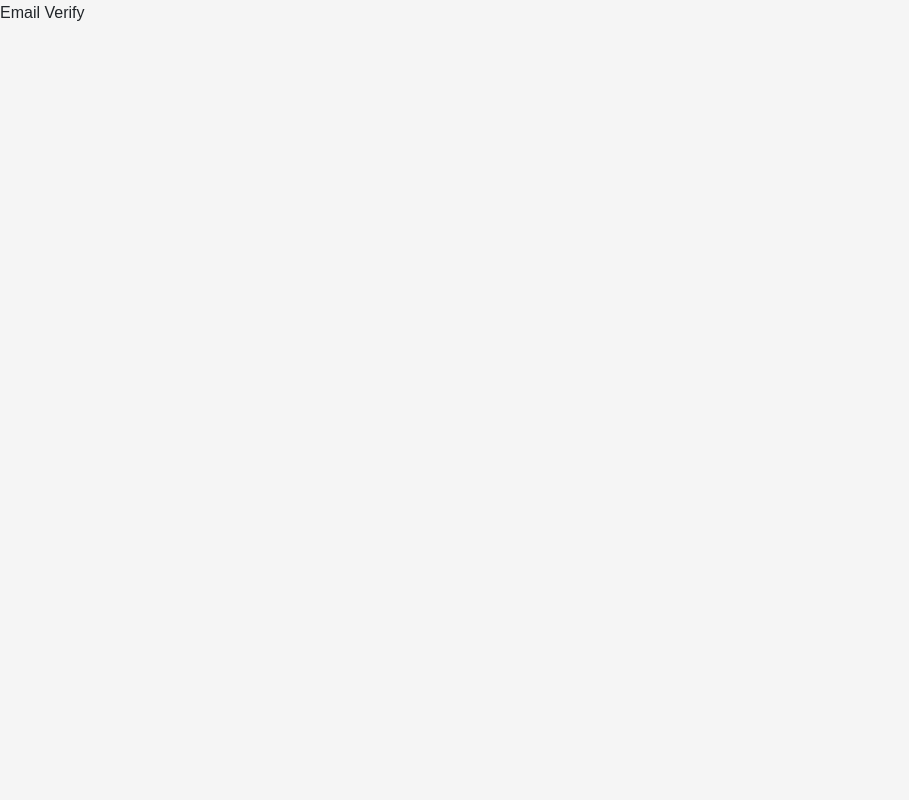
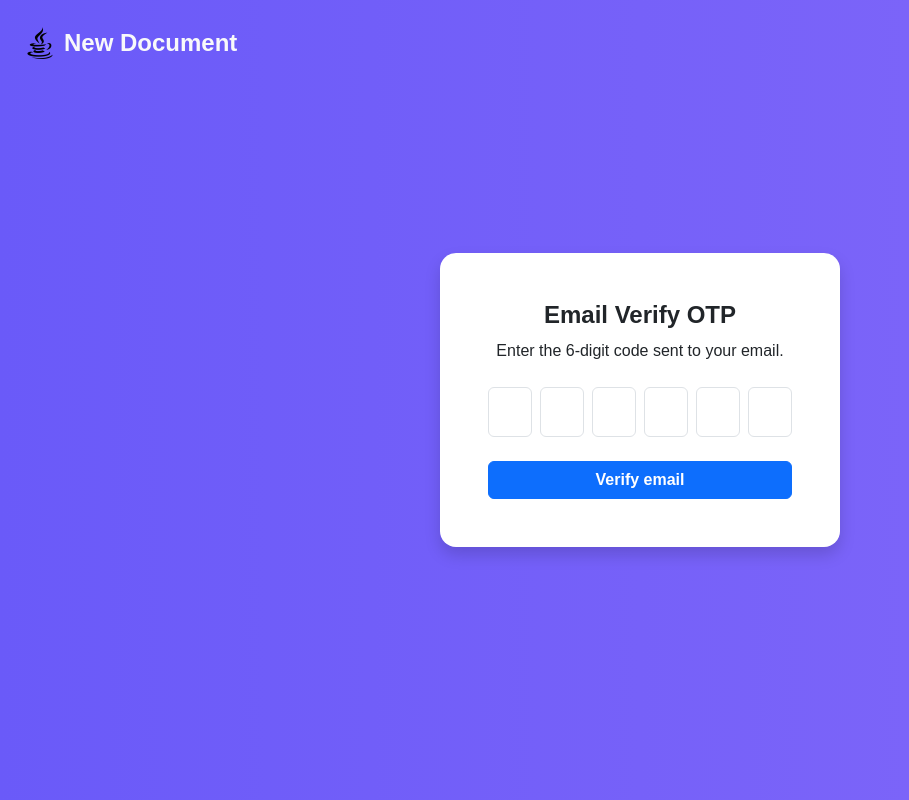
Before and after one commit to RomanAtreides/new-document-front-end, a React (Vite) app: page /email-verify in a window 1280 px wide. Shown: the whole page, without its empty margins (0-909 px from the left). Built offline with nearby package versions, Linux system fonts and the light colour scheme.

Commit message:
Implement verify email feature

```diff
--- a/src/components/MenuBar/MenuBar.jsx
+++ b/src/components/MenuBar/MenuBar.jsx
@@ -36,6 +36,22 @@ export function MenuBar() {
         }
     };
 
+    const sendVerificationOtp = async () => {
+        try {
+            axios.defaults.withCredentials = true;
+            const response = await axios.post(backendUrl + "/send-otp");
+
+            if (response.status === 200) {
+                navigate("/email-verify");
+                toast.success("OTP has been sent successfully.");
+            } else {
+                toast.error("Unable to sent OTP!");
+            }
+        } catch (error) {
+            toast.error(error.response.data.message);
+        }
+    };
+
     return (
         <nav className="navbar bg-white px-5 py-4 d-flex justify-content-between align-items-center">
             <div className="d-flex align-items-center gap-2">
@@ -57,7 +73,11 @@ export function MenuBar() {
                             style={{ top: "50px", right: 0, zIndex: 100 }}
                         >
                             {!userData.isAccountVerified && (
-                                <div className="dropdown-item py-1 px-2" style={{ cursor: "pointer" }}>
+                                <div
+                                    className="dropdown-item py-1 px-2"
+                                    style={{ cursor: "pointer" }}
+                                    onClick={sendVerificationOtp}
+                                >
                                     Verify email
                                 </div>
                             )}
--- a/src/context/AppContextProvider.jsx
+++ b/src/context/AppContextProvider.jsx
@@ -1,8 +1,8 @@
-import { useState } from "react";
+import axios from "axios";
+import { useEffectEvent, useState } from "react";
+import { toast } from "react-toastify";
 import { AppConstants } from "../util/constants";
 import { AppContext } from "./AppContext";
-import axios from "axios";
-import { toast } from "react-toastify";
 
 export const AppContextProvider = (props) => {
     const backendUrl = AppConstants.BACKEND_URL;
@@ -11,6 +11,7 @@ export const AppContextProvider = (props) => {
 
     const getUserData = async () => {
         try {
+            axios.defaults.withCredentials = true;
             const response = await axios.get(backendUrl + "/profile");
 
             if (response.status === 200) {
@@ -23,6 +24,31 @@ export const AppContextProvider = (props) => {
         }
     };
 
+    const getAuthState = async () => {
+        try {
+            const response = await axios.get(backendUrl + "/is-authenticated");
+
+            if (response.status === 200 && response.data === true) {
+                setIsLoggedIn(true);
+                await getUserData();
+            } else {
+                setIsLoggedIn(false);
+            }
+        } catch (error) {
+            if (error.response) {
+                const msg = error.response.data?.message || "Authentication check failed";
+                toast.error(msg);
+            } else {
+                toast.error(error.message);
+            }
+            setIsLoggedIn(false);
+        }
+    };
+
+    useEffectEvent(() => {
+        getAuthState();
+    }, []);
+
     const contextValue = {
         backendUrl,
         isLoggedIn,
--- a/src/pages/EmailVerify/EmailVerify.jsx
+++ b/src/pages/EmailVerify/EmailVerify.jsx
@@ -1,3 +1,106 @@
+import axios from "axios";
+import { useContext, useEffect, useRef, useState } from "react";
+import { Link, useNavigate } from "react-router";
+import { toast } from "react-toastify";
+import { assets } from "../../assets/assets";
+import { AppContext } from "../../context/AppContext";
+
 export function EmailVerify() {
-    return <div>Email Verify</div>;
+    const inputRef = useRef([]);
+    const [loading, setLoading] = useState(false);
+    const { getUserData, isLoggedIn, userData, backendUrl } = useContext(AppContext);
+    const navigate = useNavigate();
+
+    const handleChange = (e, index) => {
+        const value = e.target.value.replace(/\D/, "");
+        e.target.value = value;
+
+        if (value && index < 5) {
+            inputRef.current[index + 1].focus();
+        }
+    };
+
+    const handleKeyDown = (e, index) => {
+        if (e.key === "Backspace" && !e.target.value && index > 0) {
+            inputRef.current[index - 1].focus();
+        }
+    };
+
+    const handlePaste = (e) => {
+        e.preventDefault();
+        const paste = e.clipboardData.getData("text").slice(0, 6).split("");
+
+        paste.forEach((digit, i) => {
+            if (inputRef.current[i]) {
+                inputRef.current[i].value = digit;
+            }
+        });
+        const next = paste.length < 6 ? paste.length : 5;
+        inputRef.current[next].focus();
+    };
+
+    const handleVerify = async () => {
+        const otp = inputRef.current.map((input) => input.value).join("");
+
+        if (otp.length !== 6) {
+            toast.error("Please enter all 6 digits of the OPT.");
+            return;
+        }
+        setLoading(true);
+
+        try {
+            const response = await axios.post(backendUrl + "/verify-otp", { otp });
+            if (response.status === 200) {
+                toast.success("OTP verified successfully!");
+                getUserData();
+                navigate("/");
+            } else {
+                toast.error("Invalid OTP");
+            }
+        } catch {
+            toast.error("Failed to verify OTP. Please try again.");
+        } finally {
+            setLoading(false);
+        }
+    };
+
+    useEffect(() => {
+        isLoggedIn && userData && userData.isAccountVerified && navigate("/");
+    }, [isLoggedIn, userData, navigate]);
+
+    return (
+        <div
+            className="email-verify-container d-flex align-items-center justify-content-center vh-100 position-relative"
+            style={{ background: "linear-gradient(90deg, #6a5af9, #8268f9)", borderRadius: "none" }}
+        >
+            <Link
+                to="/"
+                className="position-absolute top-0 start-0 p-4 d-flex align-items-center gap-2 text-decoration-none"
+            >
+                <img src={assets.logo} alt="logo" height={32} width={32} />
+                <span className="fs-4 fw-semibold text-light">New Document</span>
+            </Link>
+            <div className="p-5 rounded-4 shadow bg-white" style={{ width: "400px" }}>
+                <h4 className="text-center fw-bold mb-2">Email Verify OTP</h4>
+                <p className="text-center mb-4">Enter the 6-digit code sent to your email.</p>
+                <div className="d-flex justify-content-between gap-2 mb-4 text-center text-white-50 mb-2">
+                    {[...Array(6)].map((_, i) => (
+                        <input
+                            key={i}
+                            type="text"
+                            maxLength={1}
+                            className="form-control text-center fs-4 otp-input"
+                            ref={(el) => (inputRef.current[i] = el)}
+                            onChange={(e) => handleChange(e, i)}
+                            onKeyDown={(e) => handleKeyDown(e, i)}
+                            onPaste={handlePaste}
+                        />
+                    ))}
+                </div>
+                <button className="btn btn-primary w-100 fw-semibold" disabled={loading} onClick={handleVerify}>
+                    {loading ? "Verifying..." : "Verify email"}
+                </button>
+            </div>
+        </div>
+    );
 }
```
